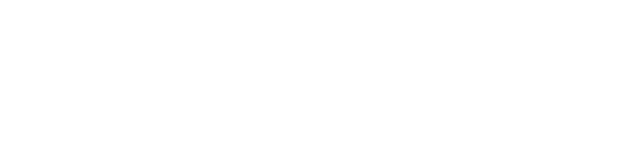
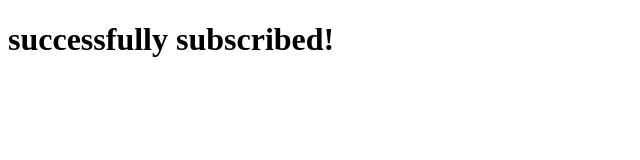
Before and after one commit to puntsoknamgyal/noderevision, a website: page success.html in a window 1280 px wide. Shown: the whole page, without its empty margins (0-640 px from the left). Drawn offline with Linux system fonts and the light colour scheme.

Commit message:
changes to success.html

```diff
--- a/success.html
+++ b/success.html
@@ -5,8 +5,6 @@
     <title></title>
   </head>
   <body>
-    <form class="" action="index.html" method="post">
-
-    </form>
+  <h1>successfully subscribed!</h1>
   </body>
 </html>
```
